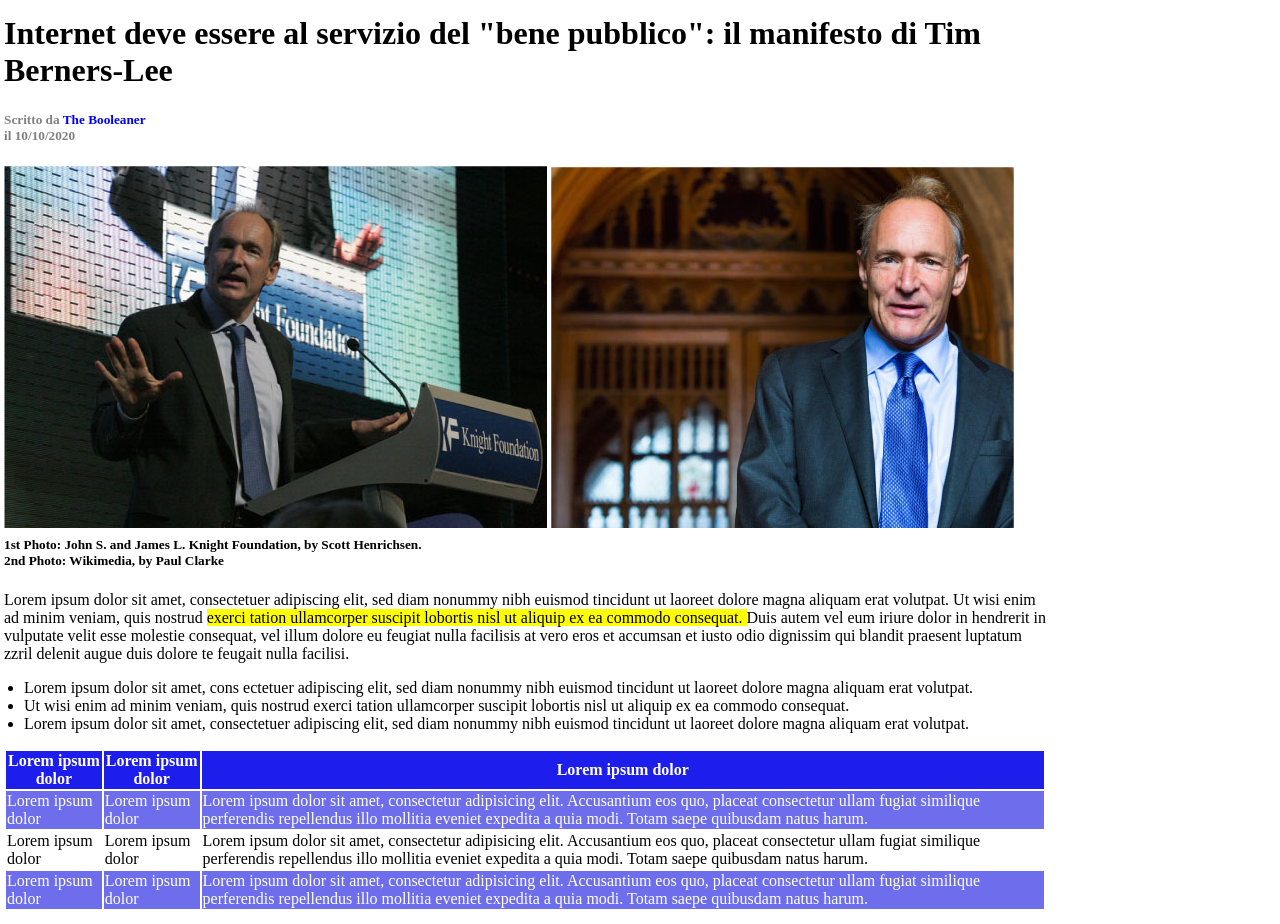
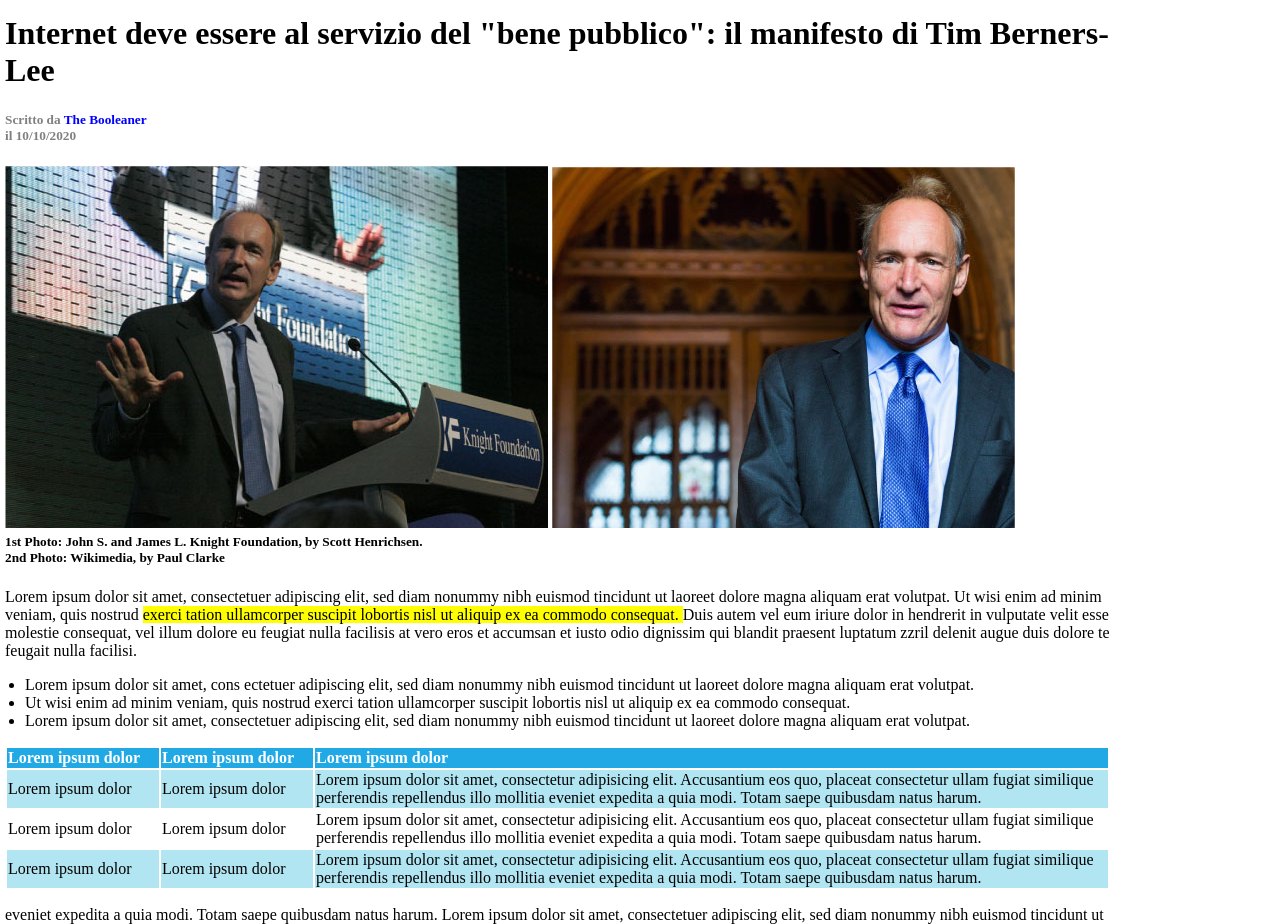
Before and after one commit to StaglianoM/html-css-booleaner, a plain HTML site: page index.html in a window 1280 px wide. Shown: the part 106-1030 px from the top of the page. Drawn offline with Linux system fonts and the light colour scheme.

Commit message:
Fix css e padding generici

```diff
--- a/index.html
+++ b/index.html
@@ -16,12 +16,13 @@
 
     <div class="container">
 
-        <h1>Internet deve essere al servizio del "bene pubblico": il manifesto di Tim Berners-Lee </h1>
+        <h1>Internet deve essere al servizio del "bene pubblico": il manifesto di Tim Berners-Lee</h1>
 
-        <h5 class="text-info">Scritto da <mark id="blue">The Booleaner</mark><br>il 10/10/2020</h5>
+        <!-- markato la scritta e messo sfondo bianco invece del classico giallo-->
+        <h5 class="text-info">Scritto da <mark id="booleaner">The Booleaner</mark><br>il 10/10/2020</h5>
 
-
-        <div><img src="./img/tim-1.jpg" alt="Tim Comizio">
+        <div>
+            <img src="./img/tim-1.jpg" alt="Tim Comizio">
             <img src="./img/tim-2.jpg" alt="Tim Foto">
             <h5 id="subtitle">1st Photo: John S. and James L. Knight Foundation, by Scott Henrichsen. <br> 2nd Photo:
                 Wikimedia, by Paul
@@ -56,9 +57,9 @@
 
         <table>
             <thead>
-                <tr class="table-head ">
-                    <th>Lorem ipsum dolor</th>
-                    <th>Lorem ipsum dolor</th>
+                <tr class="table-head">
+                    <th class="wide-column">Lorem ipsum dolor</th>
+                    <th class="wide-column">Lorem ipsum dolor</th>
                     <th>Lorem ipsum dolor</th>
                 </tr>
             </thead>
@@ -106,6 +107,8 @@
 
         <p class="text-info">Potrebbero Interessarti:</p>
 
+        <!--Image e image1/2 scritti in questo modo per evitare da scriverlo piu' volte-->
+
         <div class="image image-1">
             <p class="text-lorem">Lorem Ipsum Dolor</p>
         </div>
--- a/style.css
+++ b/style.css
@@ -1,6 +1,6 @@
 body {
     margin: 0;
-    width: 1050px;
+    width: 1115px;
 }
 
 /* Immagine di sfondo */
@@ -9,10 +9,11 @@ body {
     height: 100px;
     width: 100%;
     background-repeat: repeat-x;
-    background-color: rgb(146, 146, 245);
+    background-color: rgb(78, 160, 255);
     background-size: 400px 200px;
 
 }
+
 
 /* Immagine del titolo */
 .title-image {
@@ -21,39 +22,41 @@ body {
     margin-top: 30px;
 }
 
-#blue {
+/* Scritta Booleaner */
+
+#booleaner {
     background-color: white;
     color: blue;
 }
 
-/* Container*/
+/* Container per il margine da sotto al titolo alla fine del codice*/
 .container {
-    margin: 4px;
+    margin: 5px;
 }
 
-/* Subtitle */
+
+/* Subtitle (margine subtitle photo) */
 #subtitle {
-    margin-top: 5px;
-}
-
-/* The booleaner */
-#link {
-    color: blue;
+    margin-top: 2px;
 }
 
 /* Table Color */
 
 .table-head {
-    background-color: rgb(30, 30, 236);
+    background-color:rgb(32, 169, 229);
     color: rgb(255, 255, 255);
+    text-align: left;
+}
+
+.wide-column {
+    width: 150px; /* larghezza colonna */
 }
 
 .table-color {
-    background-color: rgb(110, 110, 236);
-    color: rgb(255, 255, 255);
+    background-color: rgb(177, 229, 242);
 }
 
-/* Info */
+/* "Scritto da" & "Info"  */
 
 .text-info {
     color: grey;
@@ -76,13 +79,15 @@ body {
     background-image: url('./img/graph.jpg');
 }
 
+/*testo lorem tabella*/
+
 .text-lorem {
     font-weight: bolder;
-    font-size: 25px;
+    font-size: 20px;
     color: rgb(253, 254, 255);
     margin: 0;
 }
 
 #list {
-    padding-inline-start: 20px;
+    padding-left: 20px;
 }
```
